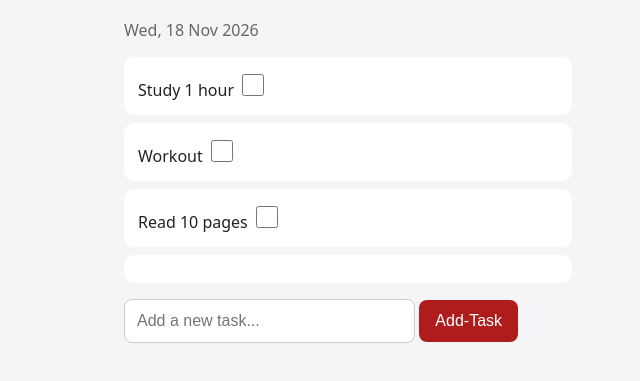
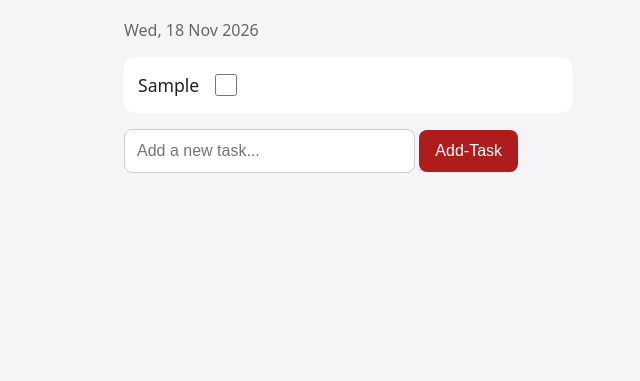
Before and after one commit to official0033/365-app, a plain HTML site: page index.html in a window 1280 px wide. Both pictures are taken after typing "Sample" into the empty fields and a click on the button "Add-Task". Shown: the part 83-464 px from the top of the page, without its empty margins (292-932 px from the left). Drawn offline with Linux system fonts and the light colour scheme.

Commit message:
modified:   index.html 	modified:   js/app.js

```diff
--- a/index.html
+++ b/index.html
@@ -10,18 +10,7 @@
     <h1>365</h1>
     <p id="today">Today</p>
     <ul id="task-list">
-      <li label="Study 1 hour">
-        Study 1 hour
-        <input type="checkbox" />
-      </li>
-      <li label="Workout">
-        Workout
-        <input type="checkbox" />
-      </li>
-      <li label="Read 10 pages">
-        Read 10 pages
-        <input type="checkbox" />
-      </li>
+
     </ul>
     <input type="text" id="new-task" placeholder="Add a new task..." />
     <button id="add-btn">Add-Task</button>
--- a/js/app.js
+++ b/js/app.js
@@ -15,11 +15,10 @@ function fn() {
     if (!taskText) {return ;}
     const li = document.createElement("li");
     const label = document.createElement("label")
-    const input = document.createElement("checkbox")
+    const input = document.createElement("input")
 
     input.type = "checkbox"
-    input.TEXT_NODE = taskText.textContent
-    label.appendChild(input,`${taskText}`);
+    label.append(`${taskText}`,input);
     li.appendChild(label);
     taskList.appendChild(li);
 
```
